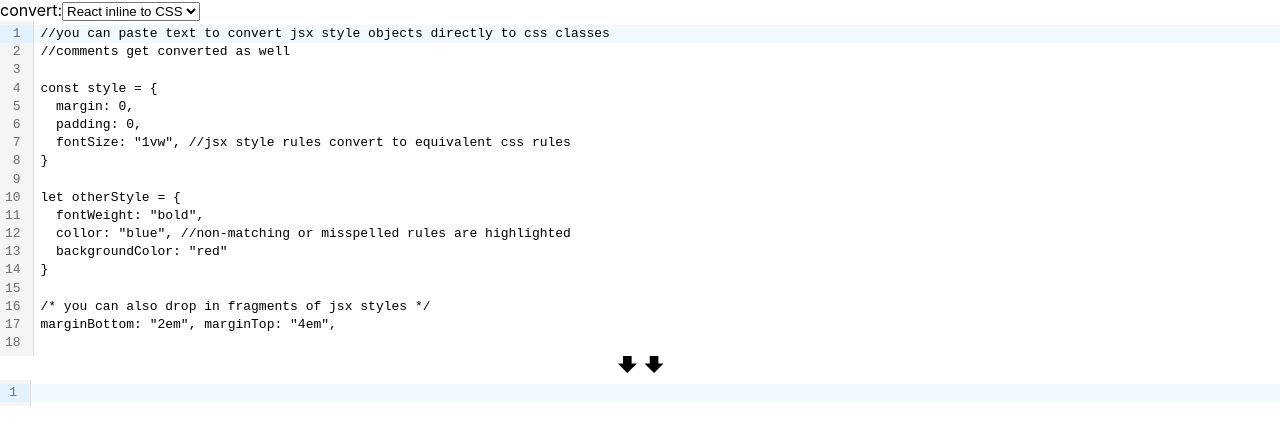
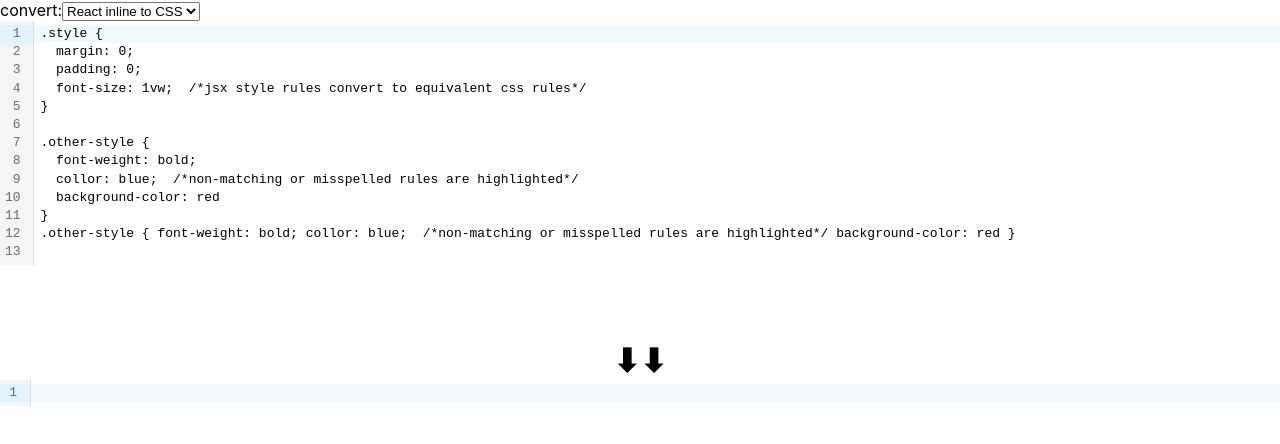
Before and after one commit to daslyfe/react-inline-css-converter, a React (Create React App) app: page / in a window 1280 px wide. Shown: the top 444 px of the page. Built offline with nearby package versions, Linux system fonts and the light colour scheme.

Commit message:
tojsx working TODO: get tocss and tojsx working together

```diff
--- a/src/App.js
+++ b/src/App.js
@@ -26,9 +26,23 @@ let otherStyle = {
 marginBottom: "2em", marginTop: "4em",
 `;
 
+const testCssInput= `.style {
+  margin: 0;
+  padding: 0;
+  font-size: 1vw;  /*jsx style rules convert to equivalent css rules*/
+}
+
+.other-style {
+  font-weight: bold;
+  collor: blue;  /*non-matching or misspelled rules are highlighted*/
+  background-color: red
+}
+.other-style { font-weight: bold; collor: blue;  /*non-matching or misspelled rules are highlighted*/ background-color: red }
+`
+
 function App() {
   const [userInput, setUserInput] = useState([]);
-  const [mode, setMode] = useState("tocss");
+  const [mode, setMode] = useState("tojsx");
   console.log("mode " + mode);
 
   const inputBoxRef = createRef();
@@ -60,7 +74,7 @@ function App() {
 
       <div className="code-box-wrapper">
         <CodeMirror
-          value={defaultInput}
+          value={testCssInput}
           onChange={handleUserInput}
           options={{
             theme: "codebox",
--- a/src/utility/manipulate-strings.js
+++ b/src/utility/manipulate-strings.js
@@ -7,9 +7,31 @@ const findUppercase = /[A-Z]/g;
 const findComments = /\/\*[\s\S]*?\*\/|\/\/.*/g;
 const findQuotes = /['"`]/g;
 const findDoubleSpaces = / +(?= )/g;
+const findSemicolon = /[;]/g;
+const findClassName = /\.(.*?)\{/g;
+const findHyphenAndNextLetter = /-[a-z]/g;
+const findBetweenColonAndSemicolon = /(?<=\:)(.*?)(?=\;)/g;
+
 
 function ManipulateString({ mode, stringArray }) {
-  //convert jsx style syntax array to css style syntax array
+
+  const reAddComments = (comments, filteredArray) => {
+    //convert js style syntax array to css/js style syntax array
+    comments = comments.map(({ comment, index }) =>
+      comment.slice(0, 2) === "//"
+        ? { comment: `/*${comment.slice(2)}*/`, index: index }
+        : { comment: comment, index: index }
+    );
+    //add the comments back in with the correct syntax
+    comments.forEach(
+      ({ comment, index }) =>
+        (filteredArray[index] = `${filteredArray[index]} ${comment}`)
+    );
+
+    //convert array to a single string with linebreak character between each item in array
+    return filteredArray.join("\n");
+  };
+
   const toCss = () => {
     let comments = [];
     const filteredArray = stringArray.map((string, index) => {
@@ -43,23 +65,35 @@ function ManipulateString({ mode, stringArray }) {
       return string;
     });
 
-    //replace invalid comment syntax in comment array with valid css comment syntax
-    comments = comments.map(({ comment, index }) =>
-      comment.slice(0, 2) === "//"
-        ? { comment: `/*${comment.slice(2)}*/`, index: index }
-        : { comment: comment, index: index }
-    );
-    //add the comments back in with the correct syntax
-    comments.forEach(
-      ({ comment, index }) =>
-        (filteredArray[index] = `${filteredArray[index]} ${comment}`)
-    );
+    return reAddComments(comments, filteredArray);
+  };
+  const toJsx = () => {
+    let comments = [];
 
-    //convert array to a single string with linebreak character between each item in array
-    return filteredArray.join("\n");
+    const filteredArray = stringArray.map((string, index) => {
+      //remove comments, and store them with their index to be added back in later
+      string = string.replace(findComments, (match) => {
+        comments.push({ comment: match, index: index });
+        return "";
+      });
+
+      string = string
+        .replace(
+          findClassName,
+          (match) => `const ${match.slice(1, match.length - 1)}= {`
+        )
+        .replace(findHyphenAndNextLetter, (match) => match[1].toUpperCase())
+        .replace(findBetweenColonAndSemicolon, (match) => ` "${match.trim()}"`)
+        .replace(findSemicolon, (match, index) =>
+          string[index - 1] !== "}" ? "," : ""
+        );
+
+      return string;
+    });
+
+    return reAddComments(comments, filteredArray);
   };
-
-  const convertedString = mode === "tocss" ? toCss() : "";
+  const convertedString = mode === "tocss" ? toCss() : toJsx();
   const codeMirrorMode = mode === "tocss" ? "css" : "jsx";
 
   return (
```
